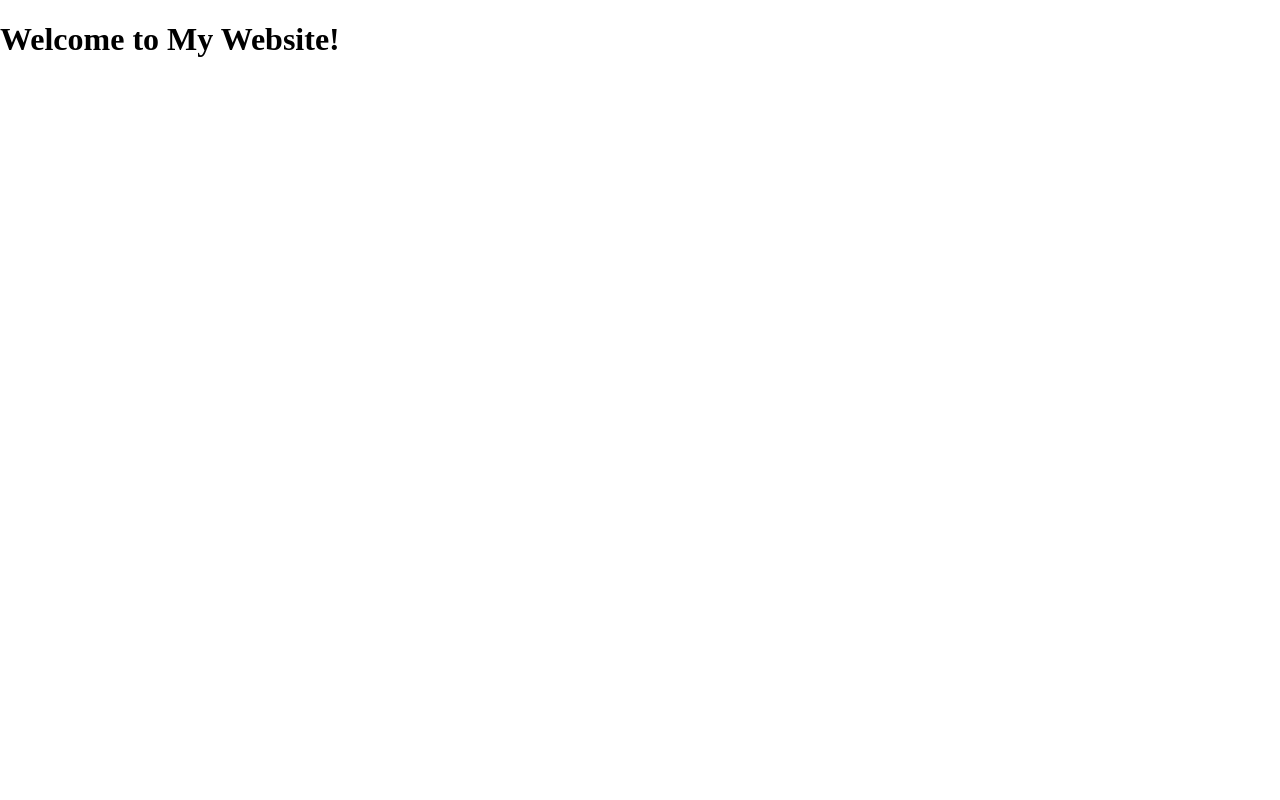
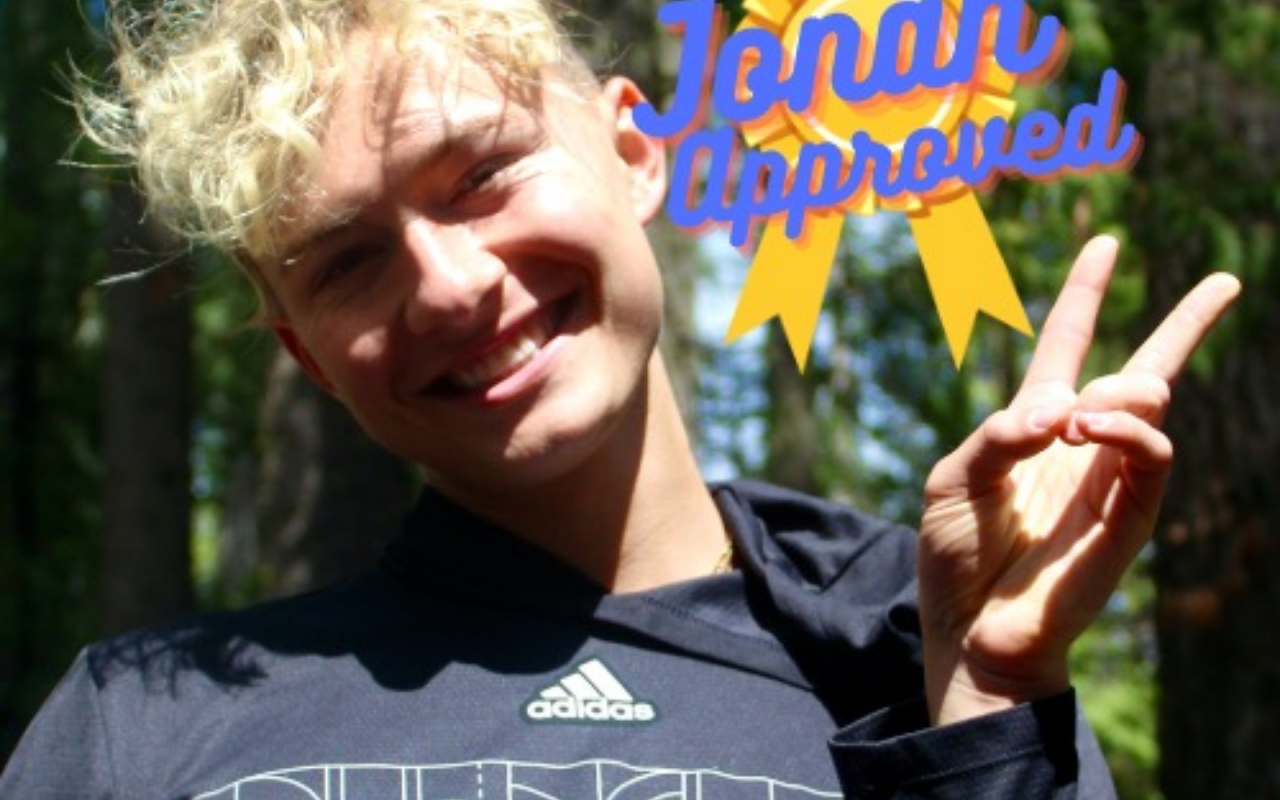
Before and after one commit to loopskywalker1/boolean_bandit, a plain HTML site: page index.html in a window 1280 px wide. Drawn offline with Linux system fonts and the light colour scheme.

Commit message:
Update index.html

```diff
--- a/index.html
+++ b/index.html
@@ -1,12 +1,12 @@
 <!DOCTYPE html>
 <html>
 <head>
-  <title>My Website</title>
+  <title>Jonah Approved</title>
   <style>
     body {
       margin: 0;
       padding: 0;
-      background: url('jonah_approving.jpg') no-repeat center center fixed;
+      background: url('jonah_approving.jpeg') no-repeat center center fixed;
       -webkit-background-size: cover;
       -moz-background-size: cover;
       -o-background-size: cover;
@@ -15,6 +15,5 @@
   </style>
 </head>
 <body>
-  <h1>Welcome to My Website!</h1>
 </body>
 </html>
```
